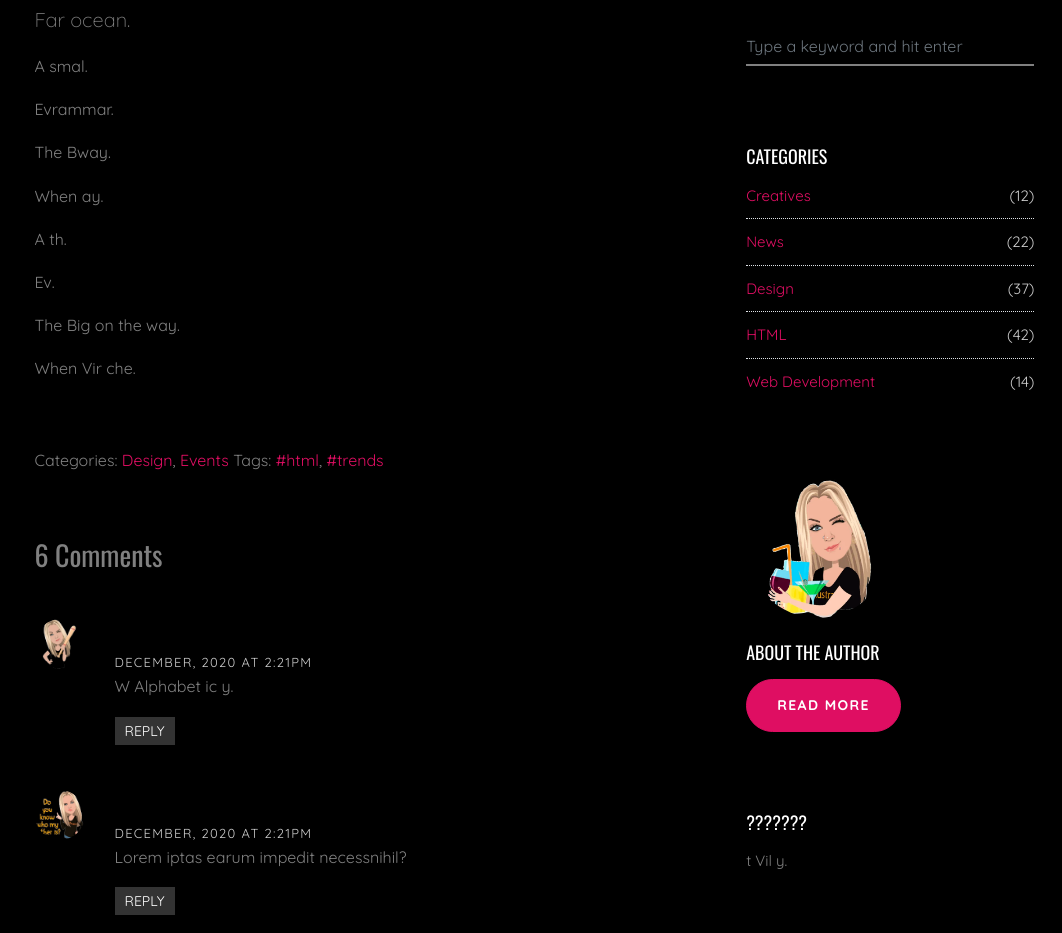
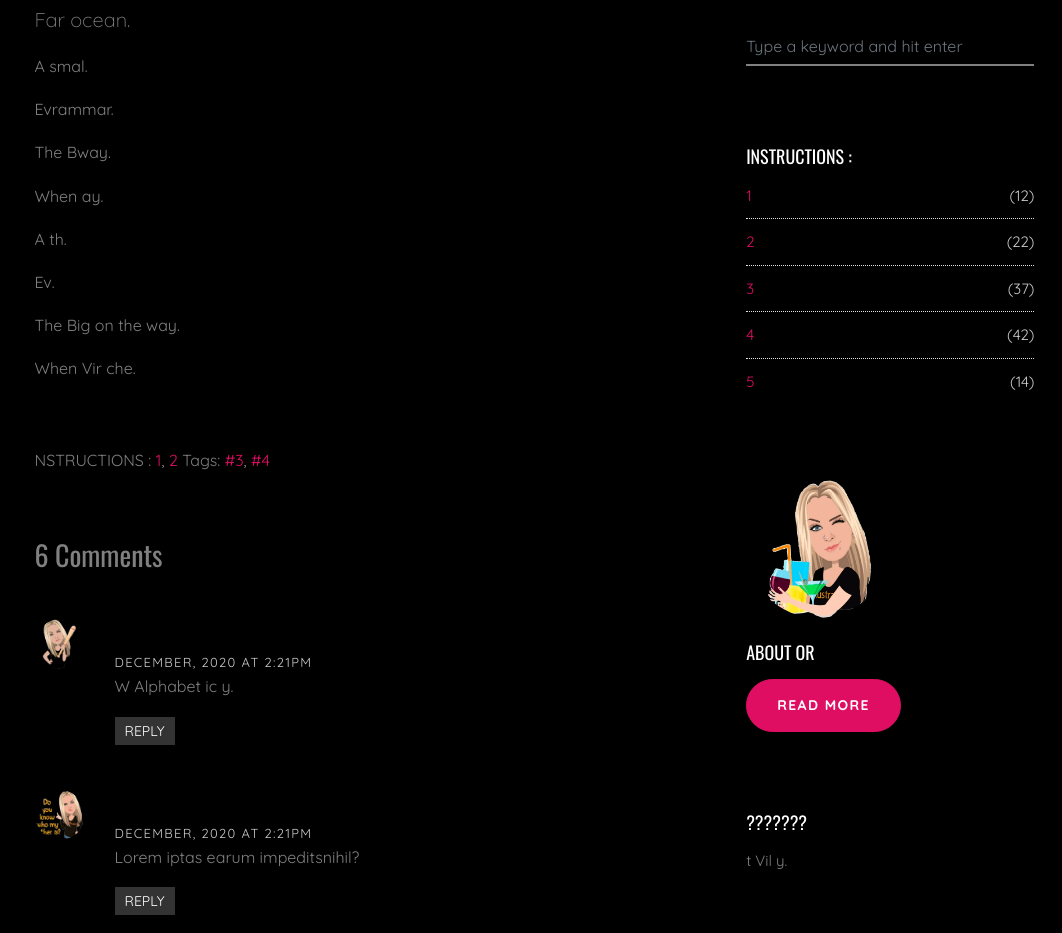
Before and after one commit to TrueTaka/For_Chris, a plain HTML site: page single.html in a window 1280 px wide. Shown: the part 909-1842 px from the top of the page, without its empty margins (218-1280 px from the left). Drawn offline with nearby package versions, Linux system fonts and the light colour scheme; files whose address does not match are found by name.

Commit message:
Update single.html

```diff
--- a/single.html
+++ b/single.html
@@ -104,7 +104,7 @@
 
 
             <div class="pt-5">
-              <p>Categories:  <a href="#">Design</a>, <a href="#">Events</a>  Tags: <a href="#">#html</a>, <a href="#">#trends</a></p>
+              <p>NSTRUCTIONS :  <a href="#">1</a>, <a href="#">2</a>  Tags: <a href="#">#3</a>, <a href="#">#4</a></p>
             </div>
 
 
@@ -116,7 +116,7 @@
                     <img src="images/person_2.jpg" alt="Image">
                   </div>
                   <div class="comment-body">
-                    <h3>Jacob Smith</h3>
+                    <h3>Jfdfreh</h3>
                     <div class="meta">December, 2020 at 2:21pm</div>
                     <p>W Alphabet ic y.</p>
                     <p><a href="#" class="reply">Reply</a></p>
@@ -128,9 +128,9 @@
                     <img src="images/person_3.jpg" alt="Image">
                   </div>
                   <div class="comment-body">
-                    <h3>Chris Meyer</h3>
+                    <h3>Christinaaa</h3>
                     <div class="meta">December, 2020 at 2:21pm</div>
-                    <p>Lorem iptas earum impedit necessnihil?</p>
+                    <p>Lorem iptas earum impeditsnihil?</p>
                     <p><a href="#" class="reply">Reply</a></p>
                   </div>
 
@@ -232,17 +232,17 @@
             </div>
             <div class="sidebar-box">
               <div class="categories">
-                <h3>Categories</h3>
-                <li><a href="#">Creatives <span>(12)</span></a></li>
-                <li><a href="#">News <span>(22)</span></a></li>
-                <li><a href="#">Design <span>(37)</span></a></li>
-                <li><a href="#">HTML <span>(42)</span></a></li>
-                <li><a href="#">Web Development <span>(14)</span></a></li>
+                <h3>Instructions :</h3>
+                <li><a href="#">1 <span>(12)</span></a></li>
+                <li><a href="#">2 <span>(22)</span></a></li>
+                <li><a href="#">3 <span>(37)</span></a></li>
+                <li><a href="#">4 <span>(42)</span></a></li>
+                <li><a href="#">5 <span>(14)</span></a></li>
               </div>
             </div>
             <div class="sidebar-box">
               <img src="images/person_1.jpg" alt="Image" class="img-fluid mb-4 w-50 rounded-circle">
-              <h3 class="text-white">About The Author</h3>
+              <h3 class="text-white">About or</h3>
               <ar World r.</p>
               <p><a href="#" class="btn btn-primary btn-md text-white">Read More</a></p>
             </div>
```
